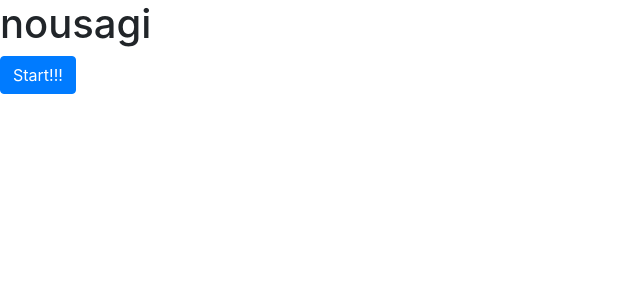
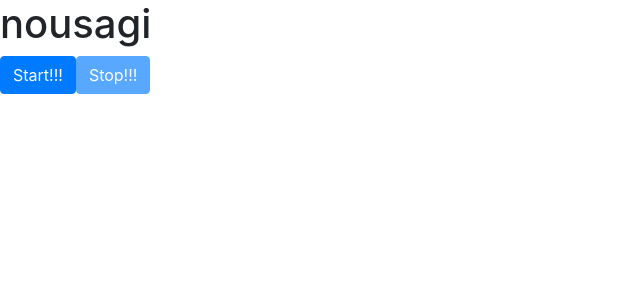
Before and after one commit to uyupun-archive/nousagi, a React (Create React App) app: page / in a window 1280 px wide. Shown: the top 300 px of the page, without its empty margins (0-640 px from the left). Built offline with nearby package versions, Linux system fonts and the light colour scheme.

Commit message:
Add geolocation

```diff
--- a/src/pages/top/index.tsx
+++ b/src/pages/top/index.tsx
@@ -1,18 +1,76 @@
-import React from 'react';
+import React, {useEffect, useRef, useState, Fragment} from 'react';
 
 const Top = () => {
+  const [isGeolocation, setIsGeolocation] = useState<boolean>(false);
+  const [latitudes, setLatitudes] = useState<string[]>([]);
+  const [longitudes, setLongitudes] = useState<string[]>([]);
+  const [watchId, setWatchId] = useState<any>();
+  const [disabled, setDisabled] = useState<boolean>(false);
+
+  const latitudesRef = useRef(latitudes);
+  const longitudesRef = useRef(longitudes);
+
+  useEffect(() => {
+    latitudesRef.current = latitudes;
+    longitudesRef.current = longitudes
+  }, [latitudes, longitudes]);
+
+  useEffect(() => {
+    if (navigator.geolocation) {
+      //Geolocation APIを利用できる環境向けの処理
+      setIsGeolocation(true);
+    } else {
+      //Geolocation APIを利用できない環境向けの処理
+      setIsGeolocation(false);
+    }
+  }, []);
+
+  if (!isGeolocation) return <Fragment/>;
+
   const start = () => {
     console.log("Start!!!");
+    if (isGeolocation) {
+      setDisabled(true);
+      // navigator.geolocation.getCurrentPosition(success, fail);
+      const watchId = navigator.geolocation.watchPosition(success, fail);
+      setWatchId(watchId);
+    }
   };
 
-  return (
-    <div className="App">
-      <header className="App-header">
-        <h1>nousagi</h1>
-        <button className="btn btn-primary" onClick={() => start()}>Start!!!</button>
-      </header>
-    </div>
-  );
+  const stop = () => {
+    navigator.geolocation.clearWatch(watchId);
+  };
+
+  const success = (pos: any) => {
+    console.log(pos);
+    setLatitudes(pushValue(latitudesRef.current, pos.coords.latitude));
+    setLongitudes(pushValue(longitudesRef.current, pos.coords.longitude));
+  };
+
+  const fail = (error: any) => {
+    console.error(error);
+  };
+
+  const pushValue = (array: any[], value: any) => {
+    const newArray = [...array];
+    newArray.push(value);
+    return newArray;
+  };
+
+  const showLocations = () => {
+    return latitudes.map((latitude, index) => {
+      return <p key={index}>{`${latitude} / ${longitudes[index]}`}</p>;
+    });
+  };
+
+  return <div>
+    <h1>nousagi</h1>
+    <button className="btn btn-primary" onClick={() => start()} disabled={disabled}>Start!!!</button>
+    <button className="btn btn-primary" onClick={() => stop()} disabled={!disabled}>Stop!!!</button>
+    {
+      showLocations()
+    }
+  </div>;
 };
 
 export default Top;
```
